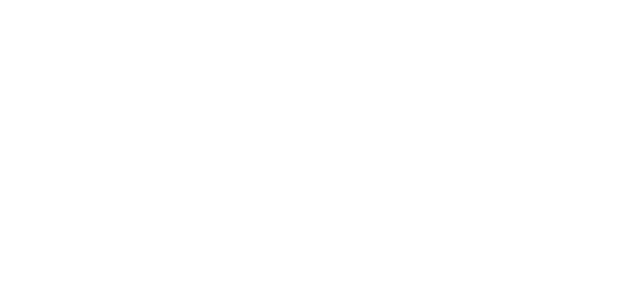
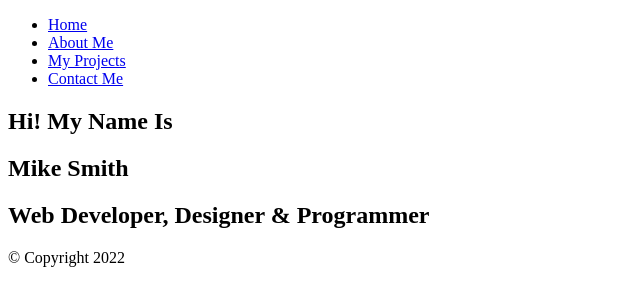
Before and after one commit to mercado-carlos/sass-tutorial, a plain HTML site: page index.html in a window 1280 px wide. Shown: the whole page, without its empty margins (0-640 px from the left). Drawn offline with Linux system fonts and the light colour scheme.

Commit message:
Building index.html

```diff
--- a/index.html
+++ b/index.html
@@ -9,5 +9,61 @@
 
         <title>Mike Smith Portfolio</title>
     </head>
-    <body></body>
+    <body>
+        <header>
+            <div class="menu-btn">
+                <span class="menu-btn__burger"></span>
+            </div>
+
+            <nav class="nav">
+                <ul class="menu-nav">
+                    <li class="menu-nav__item">
+                        <a href="index.html" class="menu-nav__link">Home</a>
+                    </li>
+                    <li class="menu-nav__item">
+                        <a href="about.html" class="menu-nav__link">About Me</a>
+                    </li>
+                    <li class="menu-nav__item">
+                        <a href="projects.html" class="menu-nav__link"
+                            >My Projects</a
+                        >
+                    </li>
+                    <li class="menu-nav__item">
+                        <a href="contact.html" class="menu-nav__link"
+                            >Contact Me</a
+                        >
+                    </li>
+                </ul>
+            </nav>
+        </header>
+
+        <main>
+            <section class="home">
+                <h2>Hi! My Name Is</h2>
+                <h1 class="home__name">
+                    Mike <span class="home__name--last">Smith</span>
+                </h1>
+                <h2>Web Developer, Designer & Programmer</h2>
+
+                <div class="social-icons">
+                    <a href="#!">
+                        <i class="fab fa-twitter fa-2x"></i>
+                    </a>
+                    <a href="#!">
+                        <i class="fab fa-facebook fa-2x"></i>
+                    </a>
+                    <a href="#!">
+                        <i class="fab fa-instagram fa-2x"></i>
+                    </a>
+                    <a href="#!">
+                        <i class="fab fa-github fa-2x"></i>
+                    </a>
+                </div>
+
+                <footer>&copy; Copyright 2022</footer>
+            </section>
+        </main>
+
+        <script src="js/main.js"></script>
+    </body>
 </html>
```
